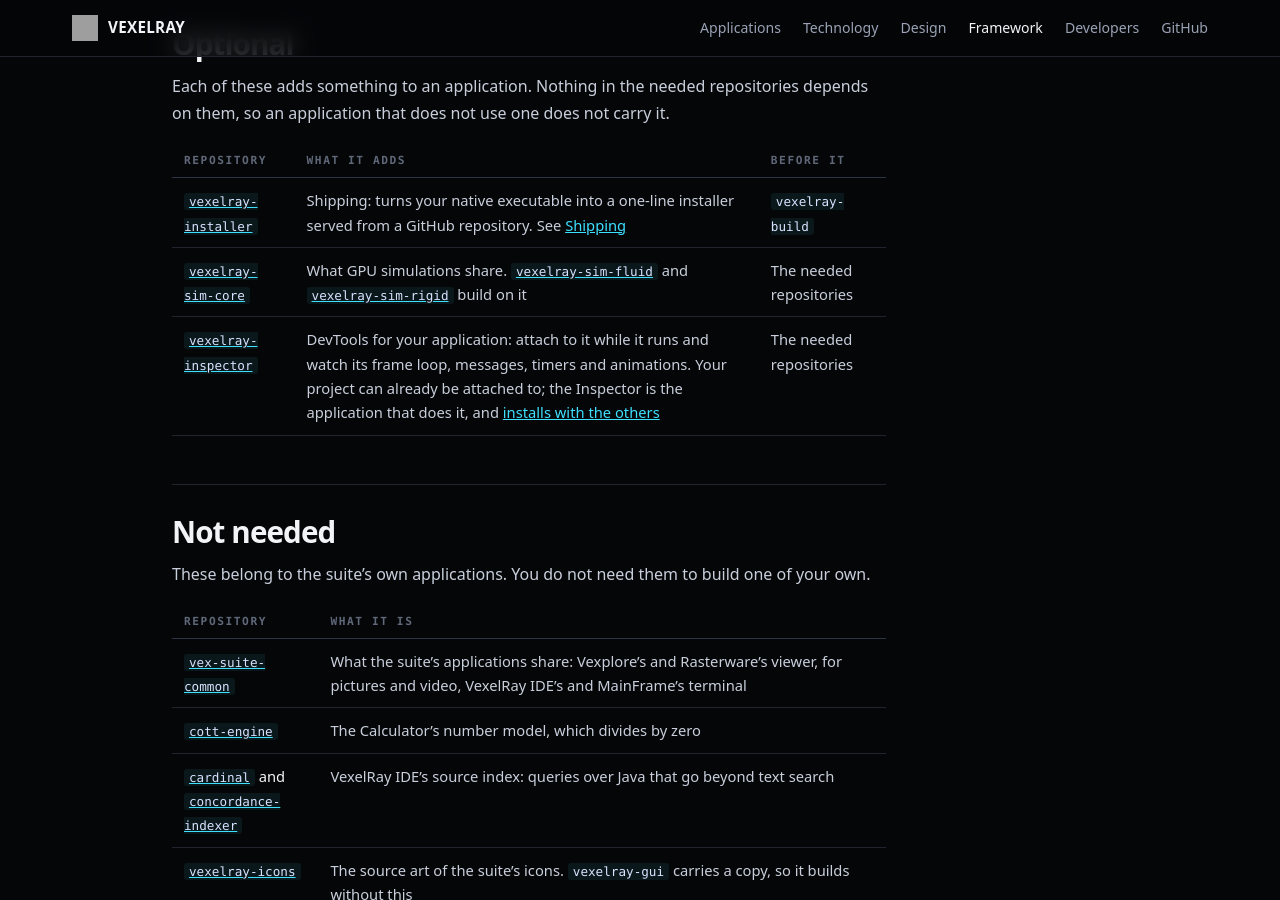
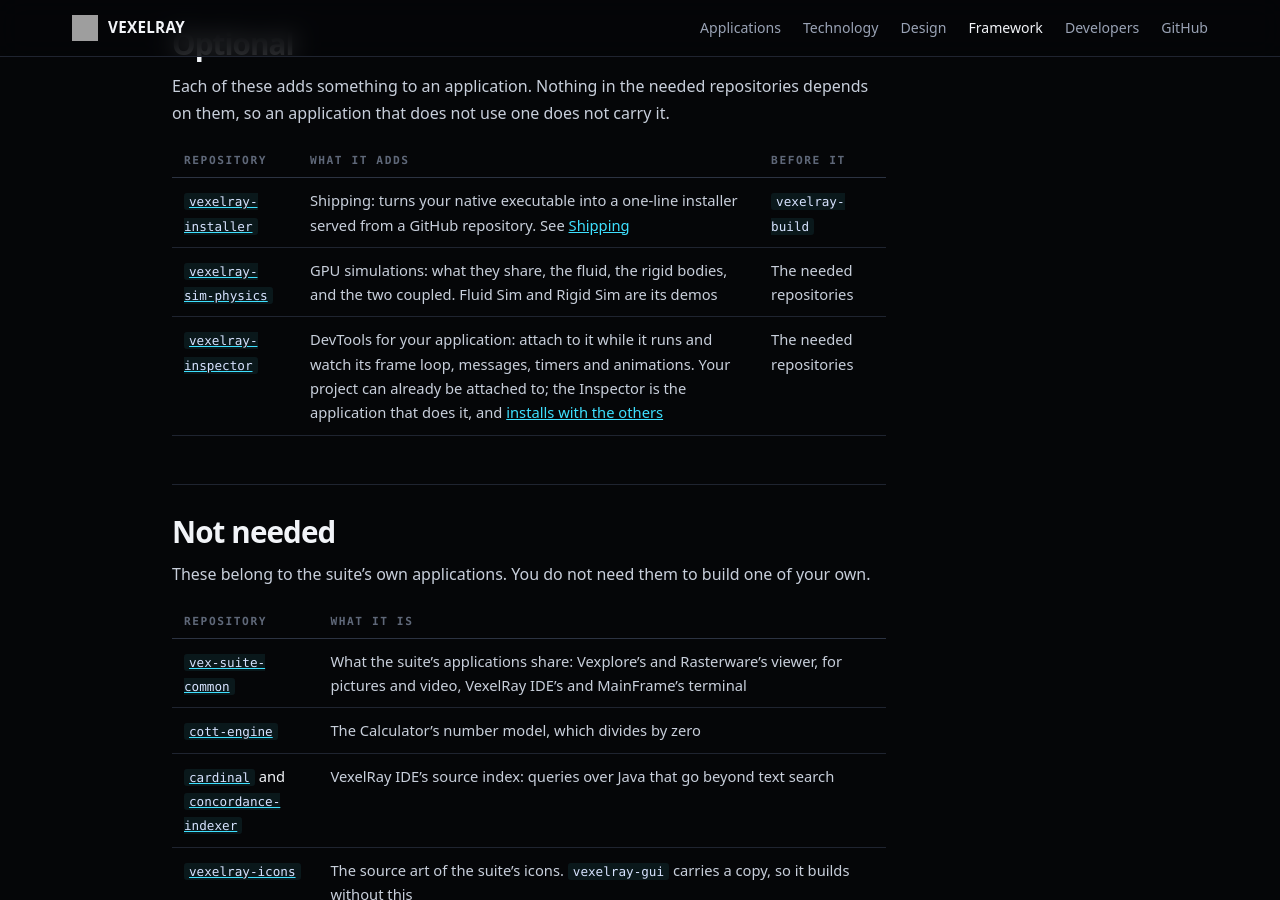
Before and after one commit to sibarum/vexelray-framework, a Jekyll site: the page built from docs/repositories.md, in a window 1280 px wide and 900 px high, scrolled down 1559 px. Built offline with Jekyll 4.4.1, drawn with Linux system fonts in a browser that asks for light colours; our own code applies the rules of GitHub Pages for plain Markdown files.

Commit message:
Docs: the simulations are one repository, vexelray-sim-physics
Co-Authored-By: Claude Opus 5.5 <noreply@anthropic.com>

```diff
--- a/docs/repositories.md
+++ b/docs/repositories.md
@@ -33,7 +33,7 @@ application that does not use one does not carry it.
 | Repository | What it adds | Before it |
 | --- | --- | --- |
 | [`vexelray-installer`](https://github.com/sibarum/vexelray-installer) | Shipping: turns your native executable into a one-line installer served from a GitHub repository. See [Shipping](developers/shipping.md) | `vexelray-build` |
-| [`vexelray-sim-core`](https://github.com/sibarum/vexelray-sim-core) | What GPU simulations share. [`vexelray-sim-fluid`](https://github.com/sibarum/vexelray-sim-fluid) and [`vexelray-sim-rigid`](https://github.com/sibarum/vexelray-sim-rigid) build on it | The needed repositories |
+| [`vexelray-sim-physics`](https://github.com/sibarum/vexelray-sim-physics) | GPU simulations: what they share, the fluid, the rigid bodies, and the two coupled. Fluid Sim and Rigid Sim are its demos | The needed repositories |
 | [`vexelray-inspector`](https://github.com/sibarum/vexelray-inspector) | DevTools for your application: attach to it while it runs and watch its frame loop, messages, timers and animations. Your project can already be attached to; the Inspector is the application that does it, and [installs with the others](https://sibarum.github.io/) | The needed repositories |
 
 ## Not needed
```
Also changed, not shown: docs/index.md (+2 -2 lines).
